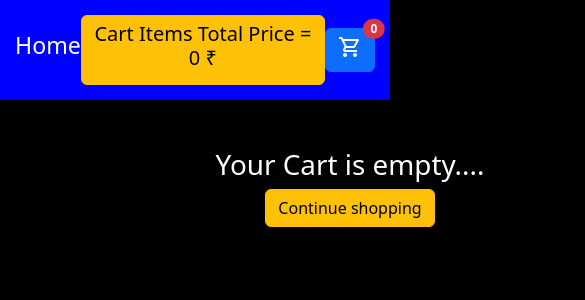
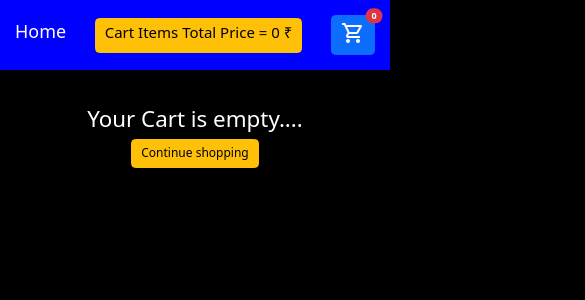
Before and after one commit to FarhanHashmi968/Online-shopping-App-react-redux-, a React (Vite) app: page /cart in a window 390 px wide. Shown: the top 300 px of the page, 585 px wide, since content can reach past the window. Built offline with nearby package versions, Linux system fonts and the light colour scheme.

Commit message:
coded for responsiveness

```diff
--- a/src/components/cart.jsx
+++ b/src/components/cart.jsx
@@ -10,7 +10,7 @@ const Cart = () => {
   return (
     <>
       <ToastContainer />
-      <div className='container text-center my-5' style={{ width: '700px' }}>
+      <div className='container text-center my-5 mainCartContainer'>
         {selectedCartItems.items.length == 0 && (
           <>
             <h1>Your Cart is empty....</h1>
@@ -20,7 +20,7 @@ const Cart = () => {
           </>
         )}
       </div>
-      <div className='container text-center my-5' style={{ width: '700px' }}>
+      <div className='container text-center my-5 mainCartContainer'>
         {selectedCartItems.items.map((item) => (
           <div key={item.id} className='container my-5'>
             <div
--- a/src/components/product.jsx
+++ b/src/components/product.jsx
@@ -22,12 +22,15 @@ const Product = () => {
     })
   }
   return (
-    <div>
+    <div className='d-flex justify-content-center'>
       <ToastContainer />
       <div className='container'>
         <div className='row'>
           {Products.map((item) => (
-            <div className='container col-md-4 my-5' key={item.id}>
+            <div
+              className='container col-md-4 my-5 d-flex justify-content-center'
+              key={item.id}
+            >
               <div className='card bg-dark' style={{ width: '18rem' }}>
                 <div className='p-3 d-flex justify-content-center align-items-center'>
                   <img
@@ -44,7 +47,7 @@ const Product = () => {
                 <div className='card-body text-light text-center'>
                   <h5 className='card-title'>{item.title}</h5>
                   <p className='card-text'>{item.description}</p>
-                  <button className='btn btn-primary mx-3'>
+                  <button className='btn btn-primary mx-3 my-2'>
                     {item.price} ₹
                   </button>
                   <button
--- a/src/index.css
+++ b/src/index.css
@@ -10,3 +10,29 @@ body {
   background-color: blue;
   justify-content: space-between;
 }
+
+.mainCartContainer {
+  width: 44rem;
+}
+
+/* Code for responsive design */
+@media screen and (max-width: 768px) {
+  .mainCartContainer {
+    width: 25rem;
+  }
+}
+@media screen and (max-width: 500px) {
+  html {
+    font-size: 80%;
+  }
+}
+@media screen and (max-width: 431px) {
+  html {
+    font-size: 75%;
+  }
+}
+@media screen and (max-width: 380px) {
+  html {
+    font-size: 65%;
+  }
+}
```
